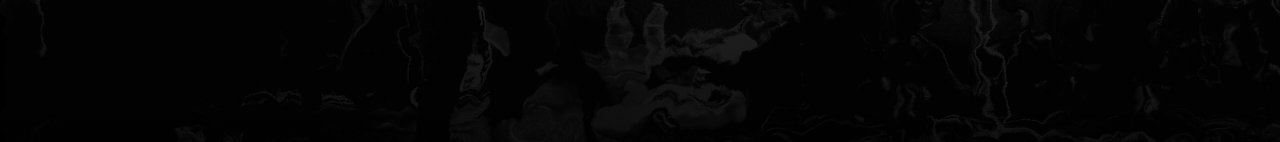
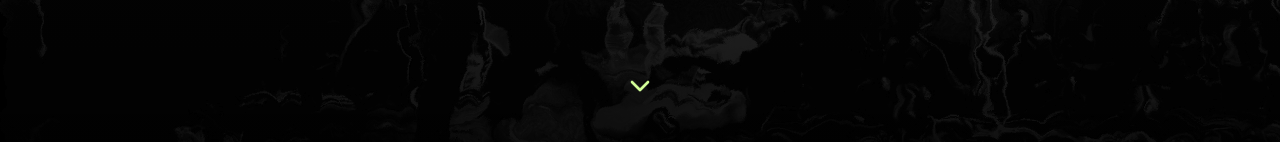
Before and after one commit to pr-rossi/northernnational, a React (Create React App) app: page / in a window 1280 px wide. Shown: the part 658-800 px from the top of the page. Built offline with nearby package versions, Linux system fonts and the light colour scheme.

Commit message:
Update App.js

```diff
--- a/src/App.js
+++ b/src/App.js
@@ -1,5 +1,5 @@
 import React, { useEffect, useRef } from 'react';
-import { Mail, Instagram, Twitter } from 'lucide-react';
+import { Mail, Instagram, Twitter, ChevronDown } from 'lucide-react';
 import gsap from 'gsap';
 import ReleaseCard from './components/ReleaseCard';
 import ShowCard from './components/ShowCard';
@@ -113,6 +113,17 @@ function App() {
             Alternative Rock Band
           </p>
         </div>
+              <div className="absolute bottom-8 left-1/2 transform -translate-x-1/2 z-10">
+    <ChevronDown
+      className="w-8 h-8 text-[#D4FF99] animate-bounce cursor-pointer"
+      onClick={() => {
+        window.scrollTo({
+          top: window.innerHeight,
+          behavior: 'smooth'
+        });
+      }}
+    />
+  </div>
       </header>
 
       {/* About Section */}
```
